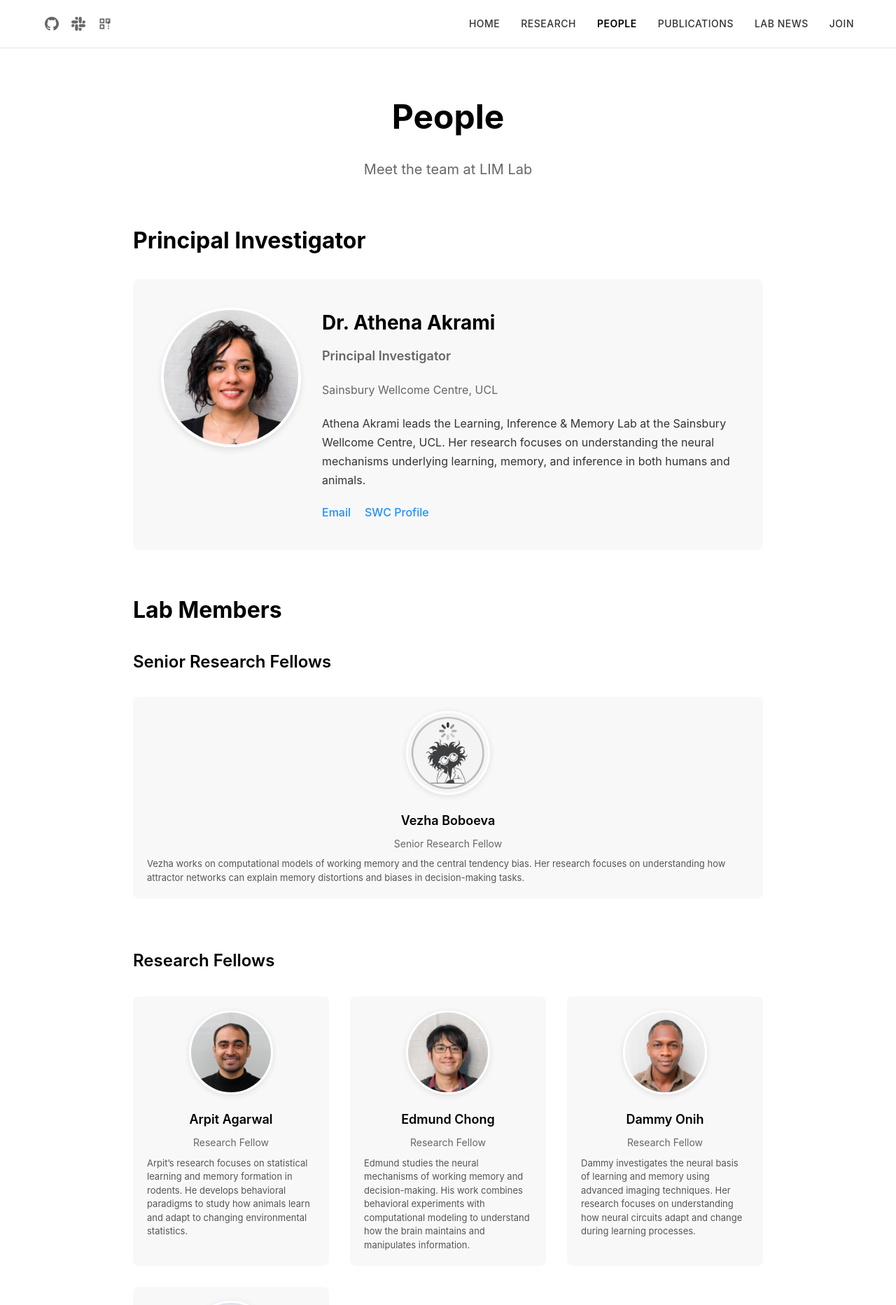
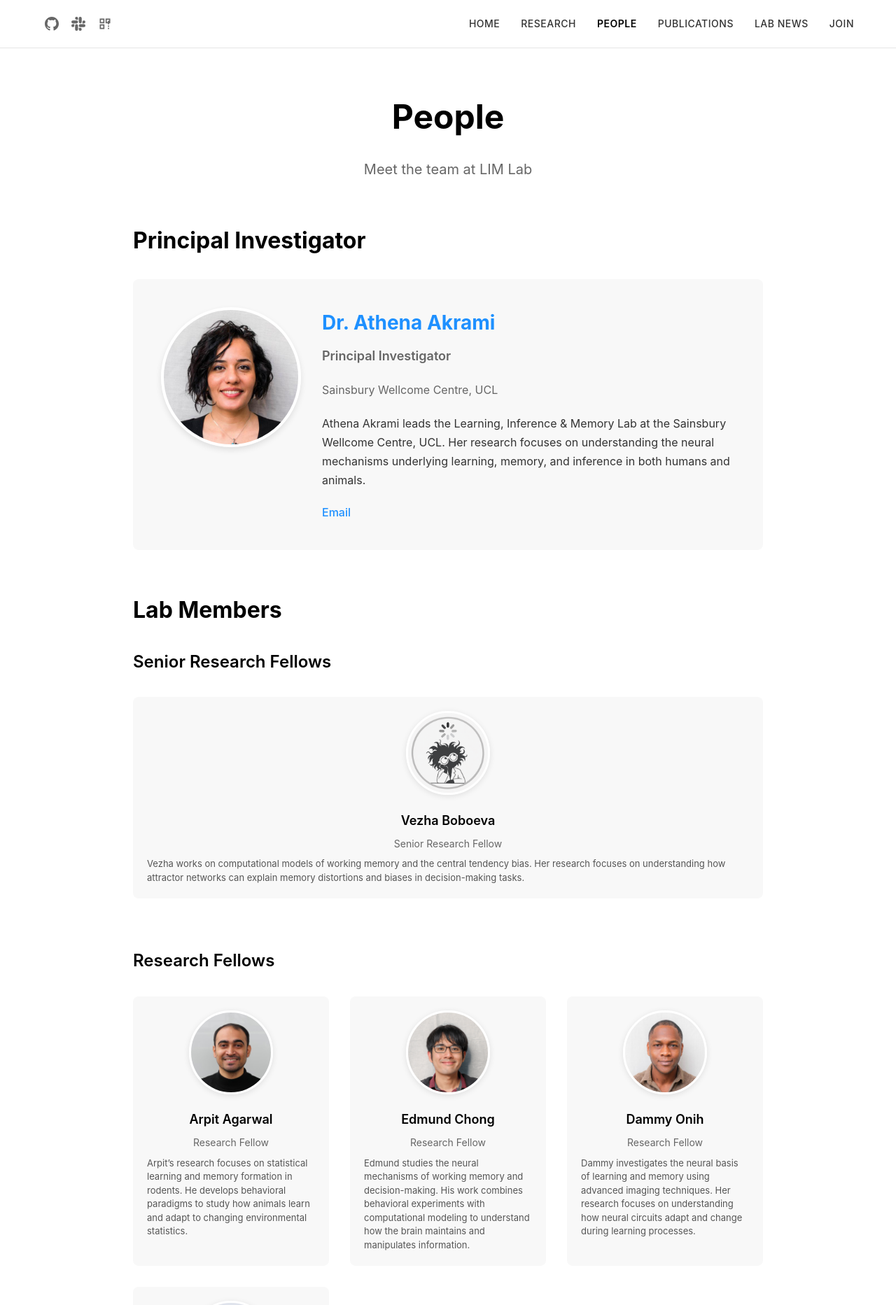
Before and after one commit to LIMLabSWC/limlabswc.github.io, a Jekyll site: the page built from people/index.md, in a window 1280 px wide. Shown: the top 1865 px of the page at 70% size. Built offline with Jekyll 4.4.1, drawn with Linux system fonts in a browser that asks for light colours.

Commit message:
Make linked people cards fully clickable

```diff
--- a/_data/people.yml
+++ b/_data/people.yml
@@ -5,6 +5,7 @@
     affiliation: "Sainsbury Wellcome Centre, UCL"
     photo: "athena1b.jpg"
     email: "a.akrami@ucl.ac.uk"
+    url: "https://www.ucl.ac.uk/swc/people/athena-akrami"
     description: >-
       Athena Akrami leads the Learning, Inference & Memory Lab at the Sainsbury
       Wellcome Centre, UCL. Her research focuses on understanding the neural
--- a/_includes/member-card.html
+++ b/_includes/member-card.html
@@ -1,4 +1,4 @@
-<div class="member-card">
+<div class="member-card{% if include.person.url %} member-card-linked{% endif %}">
   <div class="member-photo">
     {% if include.person.photo %}
       <img src="{{ '/assets/img/' | append: include.person.photo | relative_url }}" alt="{{ include.person.name }}" class="member-image">
--- a/assets/css/style.css
+++ b/assets/css/style.css
@@ -615,12 +615,23 @@
 }
 
 .person-card {
+  position: relative;
   background: #f8f8f8;
   padding: 40px;
   border-radius: 8px;
   display: flex;
   gap: 30px;
   align-items: flex-start;
+  transition: transform 0.2s, box-shadow 0.2s;
+}
+
+.person-card-linked {
+  cursor: pointer;
+}
+
+.person-card:hover {
+  transform: translateY(-2px);
+  box-shadow: 0 4px 12px rgba(0,0,0,0.1);
 }
 
 .person-photo {
@@ -643,6 +654,26 @@
   color: #000;
 }
 
+.person-info h3 a {
+  color: var(--primary-color);
+  text-decoration: none;
+}
+
+.person-info h3 a::after {
+  content: "";
+  position: absolute;
+  inset: 0;
+}
+
+.person-info h3 a:focus-visible::after {
+  outline: 2px solid var(--primary-color);
+  outline-offset: 4px;
+}
+
+.person-info h3 a:hover {
+  text-decoration: underline;
+}
+
 .person-title {
   font-size: 18px;
   font-weight: 600;
@@ -662,6 +693,8 @@
 }
 
 .person-links {
+  position: relative;
+  z-index: 1;
   display: flex;
   gap: 20px;
 }
@@ -702,6 +735,22 @@
   border-radius: 8px;
   text-align: center;
   transition: transform 0.2s, box-shadow 0.2s;
+}
+
+.member-card-linked {
+  position: relative;
+  cursor: pointer;
+}
+
+.member-card-linked .member-info h4 a::after {
+  content: "";
+  position: absolute;
+  inset: 0;
+}
+
+.member-card-linked .member-info h4 a:focus-visible::after {
+  outline: 2px solid var(--primary-color);
+  outline-offset: 4px;
 }
 
 .member-card:hover {
--- a/people/index.md
+++ b/people/index.md
@@ -12,21 +12,30 @@
 <div class="people-content">
   <section class="principal-investigator">
     <h2>Principal Investigator</h2>
-    <div class="person-card">
+    {% for person in site.data.people.principal_investigator %}
+    <div class="person-card{% if person.url %} person-card-linked{% endif %}">
       <div class="person-photo">
-        <img src="{{ '/assets/img/athena1b.jpg' | relative_url }}" alt="Dr. Athena Akrami" class="person-image">
+        <img src="{{ '/assets/img/' | append: person.photo | relative_url }}" alt="{{ person.name }}" class="person-image">
       </div>
       <div class="person-info">
-        <h3>Dr. Athena Akrami</h3>
-        <p class="person-title">Principal Investigator</p>
-        <p class="person-affiliation">Sainsbury Wellcome Centre, UCL</p>
-        <p>Athena Akrami leads the Learning, Inference & Memory Lab at the Sainsbury Wellcome Centre, UCL. Her research focuses on understanding the neural mechanisms underlying learning, memory, and inference in both humans and animals.</p>
+        <h3>
+          {% if person.url %}
+            <a href="{{ person.url }}" target="_blank" rel="noopener noreferrer">{{ person.name }}</a>
+          {% else %}
+            {{ person.name }}
+          {% endif %}
+        </h3>
+        <p class="person-title">{{ person.title }}</p>
+        <p class="person-affiliation">{{ person.affiliation }}</p>
+        <p>{{ person.description }}</p>
         <div class="person-links">
-          <a href="mailto:a.akrami@ucl.ac.uk">Email</a>
-          <a href="https://www.ucl.ac.uk/swc/people/athena-akrami" target="_blank" rel="noopener noreferrer">SWC Profile</a>
+          {% if person.email %}
+            <a href="mailto:{{ person.email }}">Email</a>
+          {% endif %}
         </div>
       </div>
     </div>
+    {% endfor %}
   </section>
 
   <section class="lab-members">
```
Also changed, not shown: 1 other file.
